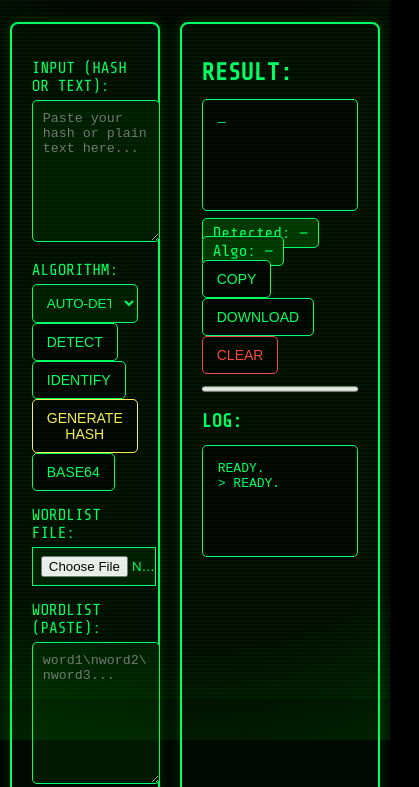
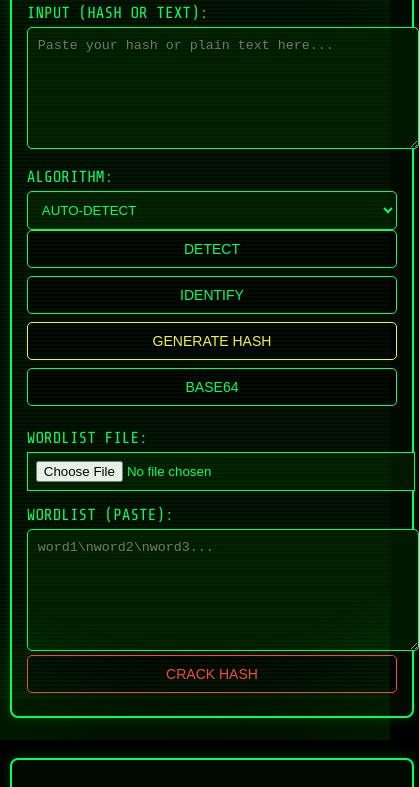
Before and after one commit to SandeepCoder09/hashpasscracker09, a plain HTML site: page index.html in a window 390 px wide. Shown: the part 144-931 px from the top of the page, 419 px wide, since content can reach past the window. Drawn offline with nearby package versions, Linux system fonts and the light colour scheme.

Commit message:
Update style.css

```diff
--- a/style.css
+++ b/style.css
@@ -177,3 +177,49 @@ body {
   margin-top: 5px;
   color: #00ff66;
 }
+
+/* ----------------------------
+   MOBILE RESPONSIVE FIX
+-----------------------------*/
+@media (max-width: 900px) {
+  .container {
+    flex-direction: column;
+  }
+
+  .right {
+    width: 100%;
+    margin-top: 20px;
+  }
+
+  .panel {
+    width: 100%;
+    padding: 15px;
+  }
+
+  .txtbox {
+    height: 100px;
+  }
+
+  .logo {
+    font-size: 24px;
+  }
+}
+
+@media (max-width: 500px) {
+  .btn {
+    width: 100%;
+    margin-bottom: 8px;
+  }
+
+  .row {
+    flex-direction: column;
+  }
+
+  .select {
+    width: 100%;
+  }
+
+  .resultBox, .logBox {
+    font-size: 13px;
+  }
+}
```
